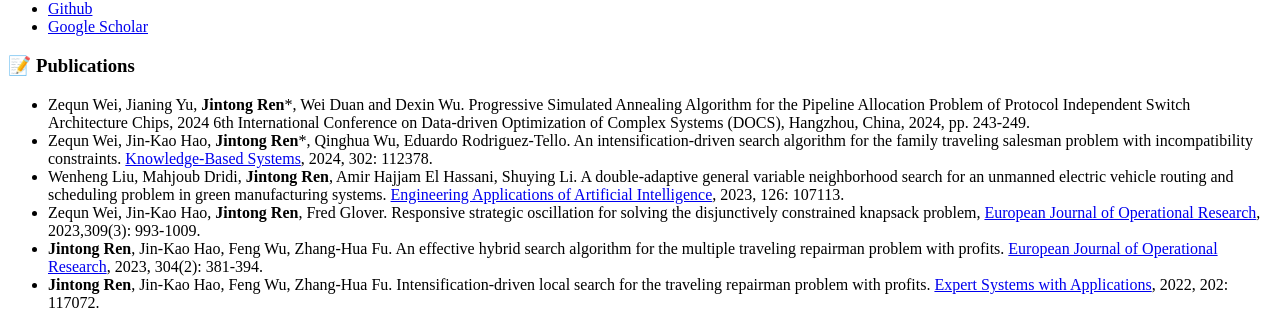
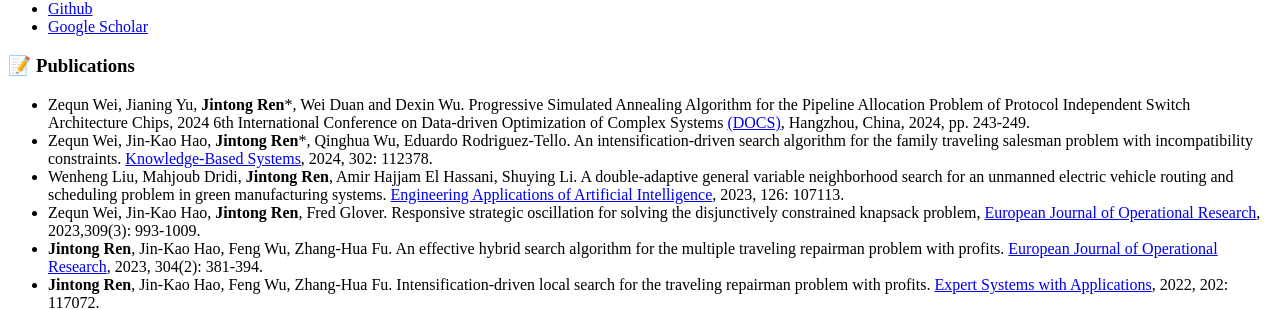
Before and after one commit to Zequn-Wei/Zequn-Wei.github.io, a Jekyll site: the page built from _pages/includes/pub.md, in a window 1280 px wide. Shown: the part 329-639 px from the top of the page. Built offline with Jekyll 4.4.1, drawn with Linux system fonts in a browser that asks for light colours; our own code applies the rules of GitHub Pages for plain Markdown files; part of the change alters nothing that is shown.

Commit message:
addingline

```diff
--- a/_pages/includes/pub.md
+++ b/_pages/includes/pub.md
@@ -70,7 +70,7 @@ Jinglin Liu, Chengxi Li, **Yi Ren**, Feiyang Chen, Zhou Zhao
 </div>
 -->
 
-- Zequn Wei, Jianing Yu, **Jintong Ren***, Wei Duan and Dexin Wu. Progressive Simulated Annealing Algorithm for the Pipeline Allocation Problem of Protocol Independent Switch Architecture Chips, 2024 6th International Conference on Data-driven Optimization of Complex Systems (DOCS), Hangzhou, China, 2024, pp. 243-249.
+- Zequn Wei, Jianing Yu, **Jintong Ren***, Wei Duan and Dexin Wu. Progressive Simulated Annealing Algorithm for the Pipeline Allocation Problem of Protocol Independent Switch Architecture Chips, 2024 6th International Conference on Data-driven Optimization of Complex Systems [(DOCS)](https://ieeexplore.ieee.org/abstract/document/10704552), Hangzhou, China, 2024, pp. 243-249.
 - Zequn Wei, Jin-Kao Hao, **Jintong Ren***, Qinghua Wu, Eduardo Rodriguez-Tello. An intensification-driven search algorithm for the family traveling salesman problem with incompatibility constraints. [Knowledge-Based Systems](https://www.sciencedirect.com/science/article/abs/pii/S0950705124010128), 2024, 302: 112378.
 - Wenheng Liu, Mahjoub Dridi, **Jintong Ren**, Amir Hajjam El Hassani, Shuying Li. A double-adaptive general variable neighborhood search for an unmanned electric vehicle routing and scheduling problem in green manufacturing systems. [Engineering Applications of Artificial Intelligence](https://www.sciencedirect.com/science/article/abs/pii/S0952197623012976), 2023, 126: 107113.
 - Zequn Wei, Jin-Kao Hao, **Jintong Ren**, Fred Glover. Responsive strategic oscillation for solving the disjunctively constrained knapsack problem, [European Journal of Operational Research](https://www.sciencedirect.com/science/article/abs/pii/S0377221723001248), 2023,309(3): 993-1009.
```
Also changed, not shown: 4 other files.
